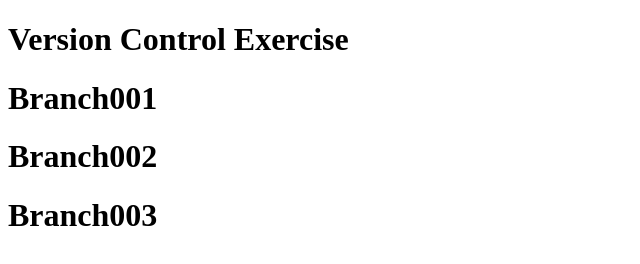
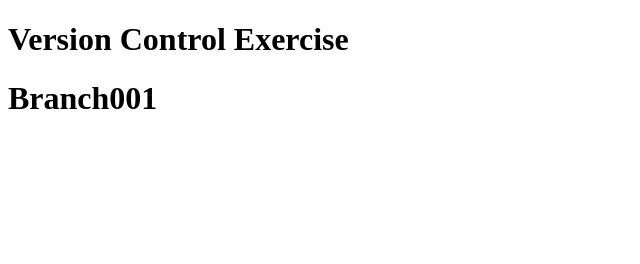
Before and after one commit to rma010101/rev18-github_version_control_2, a plain HTML site: page index.html in a window 1280 px wide. Shown: the whole page, without its empty margins (0-640 px from the left). Drawn offline with Linux system fonts and the light colour scheme.

Commit message:
Revert "branch001"
This reverts commit 4510636afee3e5d67d62d0c63b633299c08049c9.

```diff
--- a/index.html
+++ b/index.html
@@ -8,7 +8,5 @@
 <body>
     <h1>Version Control Exercise</h1>
     <h1>Branch001</h1>
-    <h1>Branch002</h1>
-    <h1>Branch003</h1>
 </body>
 </html>
```
